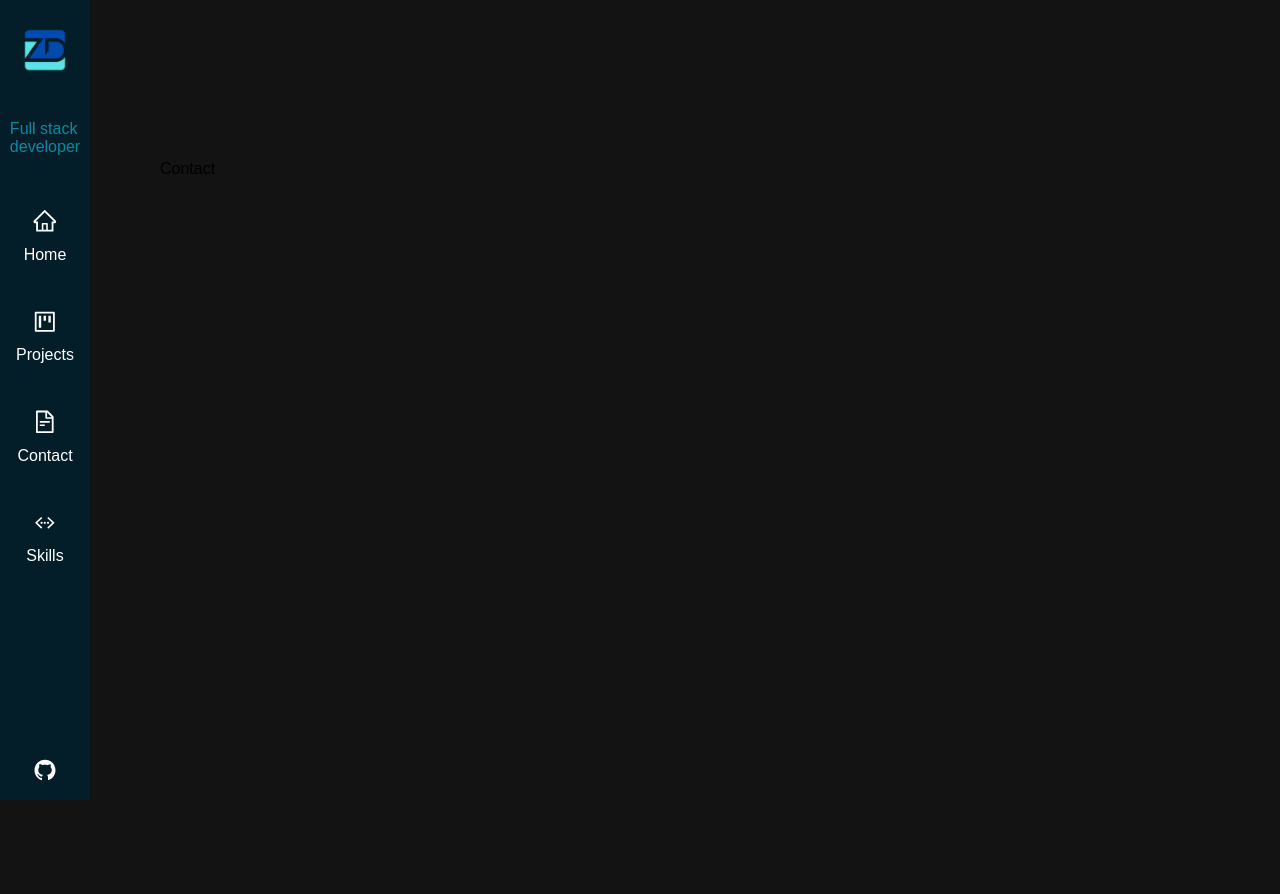
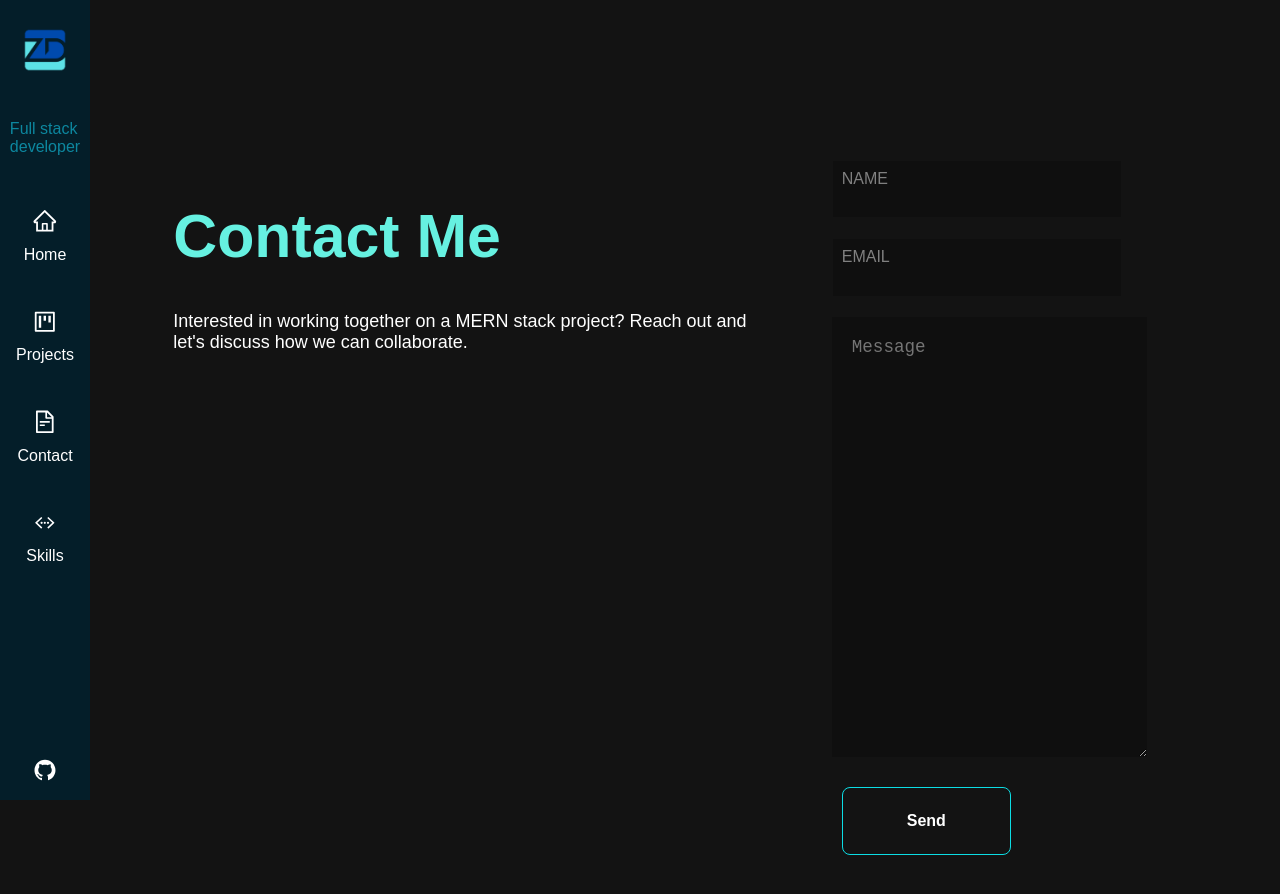
Before and after one commit to Dzenoo/Portfolio, a React (Create React App) app: page /contact in a window 1280 px wide. Shown: the top 894 px of the page. Before the commit the page ends 800 px from the top, so only its background shows below. Built offline with nearby package versions, Linux system fonts and the light colour scheme.

Commit message:
Adding Contact

```diff
--- a/src/App.js
+++ b/src/App.js
@@ -39,7 +39,9 @@ function App() {
 
   return (
     <>
-      {appCtx.isLoading && <Loader />}
+      {appCtx.isLoading ? (
+        <Loader />
+      ) : (
         <Layout>
           <Suspense
             fallback={
@@ -51,6 +53,7 @@ function App() {
             <Routes>{routes}</Routes>
           </Suspense>
         </Layout>
+      )}
     </>
   );
 }
--- a/src/components/contact/Contact.css
+++ b/src/components/contact/Contact.css
@@ -0,0 +1,122 @@
+.contact_container {
+  display: flex;
+  justify-content: space-around;
+  gap: 2rem;
+  flex-wrap: wrap;
+}
+
+.contact_text {
+  max-width: 600px;
+}
+
+.contact_text h1 {
+  font-size: 3.8em;
+  color: #66f1e1;
+}
+
+.contact_text p {
+  word-wrap: break-word;
+  color: #fff;
+  font-size: 18px;
+}
+
+.contact_form {
+  max-width: 600px;
+  display: flex;
+  flex-direction: column;
+  justify-content: center;
+  align-items: flex-start;
+  gap: 20px;
+}
+
+.contact_form .form_control {
+  position: relative;
+  width: 250px;
+}
+
+.contact_form .form_control input {
+  width: 100%;
+  padding: 1.2em;
+  border: 1px solid #131313;
+  background-color: rgba(0, 0, 0, 0.2);
+  outline: none;
+  color: #fff;
+  font-size: 1em;
+  position: relative;
+  transition: all 0.3s ease;
+  box-shadow: none;
+}
+
+.contact_form .form_control span {
+  position: absolute;
+  left: 0;
+  top: 0;
+  padding: 10px;
+  pointer-events: none;
+  font-size: 1em;
+  text-transform: uppercase;
+  color: gray;
+  transition: 0.6s;
+}
+
+.contact_form .form_control input:valid ~ span,
+.contact_form .form_control input:focus ~ span {
+  color: #0cdde4;
+  font-size: 0.95em;
+  transform: translateX(10px) translateY(-7px);
+  padding: 0 10px;
+  background-color: #131313;
+  border-left: 1px solid aqua;
+  border-right: 1px solid aqua;
+}
+
+.contact_form textarea {
+  width: 100%;
+  font-size: 1.1rem;
+  border: none;
+  background-color: rgba(0, 0, 0, 0.2);
+  resize: vertical;
+  color: #fff;
+  max-height: 400px;
+  padding: 20px;
+}
+
+.send_button {
+  background-color: transparent;
+  border: 1px solid #0cdde4;
+  color: #fff;
+  padding: 24px 64px;
+  font-weight: bold;
+  text-align: center;
+  text-decoration: none;
+  display: inline-block;
+  font-size: 16px;
+  margin: 10px;
+  cursor: pointer;
+  border-radius: 8px;
+  overflow: hidden;
+  position: relative;
+  z-index: 1;
+}
+
+.send_button::before {
+  content: "";
+  position: absolute;
+  z-index: -1;
+  top: 0;
+  left: 0;
+  right: 0;
+  bottom: 0;
+  background-color: #0cdde4;
+  transform: scaleX(0);
+  transform-origin: 0 60%;
+  transition: transform 0.2s ease-out;
+}
+
+.send_button:hover::before {
+  transform: scaleX(1);
+}
+.flex {
+  display: flex;
+  gap: 20px;
+}
--- a/src/components/contact/Contact.js
+++ b/src/components/contact/Contact.js
@@ -3,7 +3,34 @@ import React from "react";
 import "./Contact.css";
 
 const Contact = () => {
-  return <div>Contact</div>;
+  return (
+    <>
+      <div className="contact_container">
+        <div className="contact_text">
+          <h1>Contact Me</h1>
+          <p>
+            Interested in working together on a MERN stack project? Reach out
+            and let's discuss how we can collaborate.
+          </p>
+        </div>
+        <form className="contact_form">
+          <div className="form_control ">
+            <input required="required" type="text" />
+            <span>Name</span>
+            <i></i>
+          </div>
+
+          <div className="form_control ">
+            <input required="required" type="email" />
+            <span>Email</span>
+            <i></i>
+          </div>
+          <textarea placeholder="Message" rows={30}></textarea>
+          <button className="send_button">Send</button>
+        </form>
+      </div>
+    </>
+  );
 };
 
 export default Contact;
--- a/src/components/projects/Projects.css
+++ b/src/components/projects/Projects.css
@@ -31,7 +31,7 @@
   padding: 12px;
   height: 0;
   width: fit-content;
-  background-color: #3333335e;
+  background-color: #000000ba;
   backdrop-filter: blur(5px);
   color: #fff;
   display: flex;
@@ -49,11 +49,6 @@
   color: #66f1e1;
 }
 
-.overlay span {
-  font-size: 20px;
-  background-color: #66f1e1;
-}
-
 .overlay .spans {
   display: flex;
   gap: 1.2em;
@@ -61,9 +56,12 @@
 
 .overlay .spans span {
   border-radius: 30px;
-  font-size: 16px;
   padding: 8px;
+  font-size: 13px !important;
   color: #333;
+  font-size: 20px;
+  background-color: #66f1e1;
+  font-weight: bold;
 }
 
 .overlay .spans span:hover {
```
Lines whose indentation alone changed are shown as unchanged.
